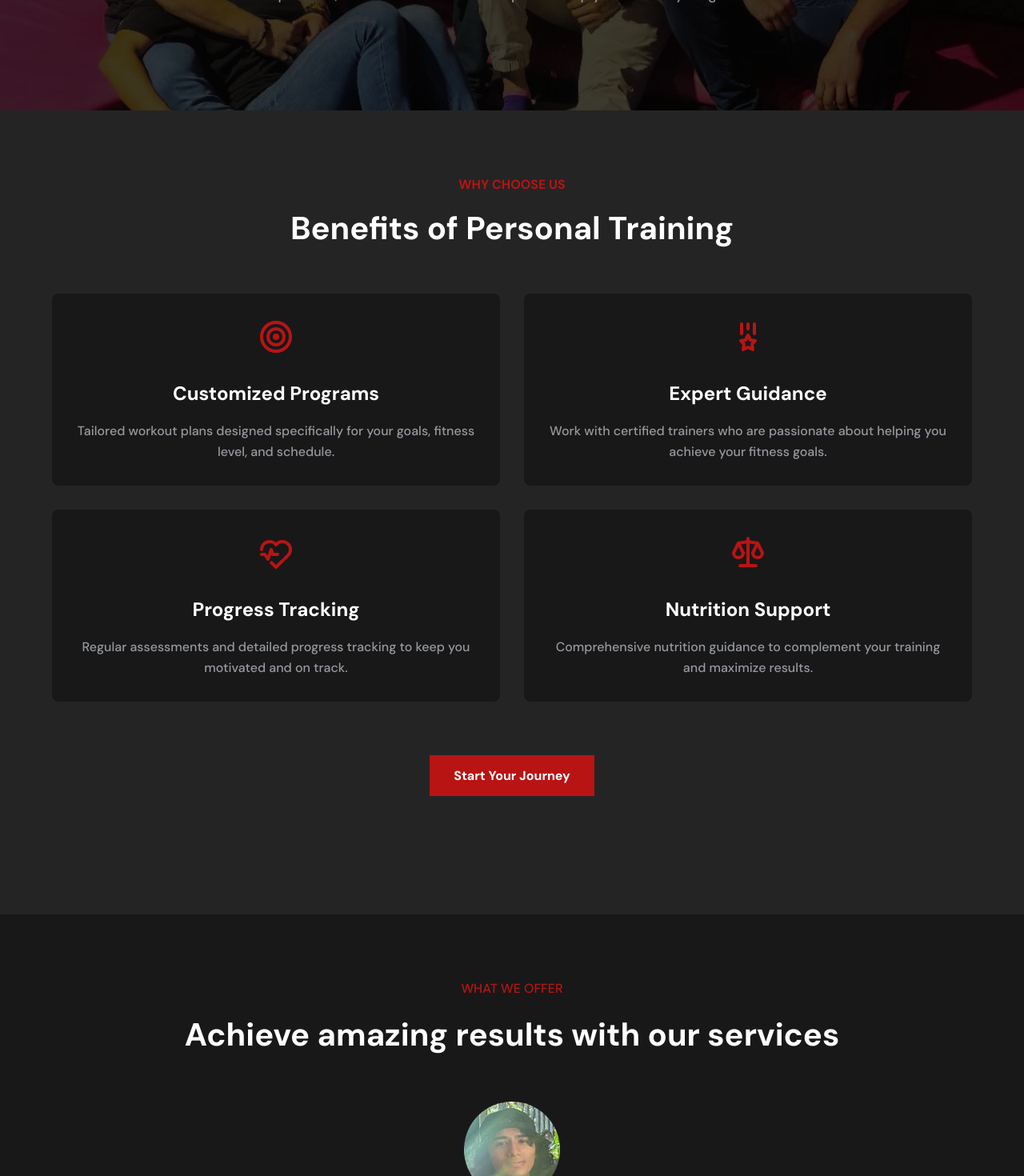
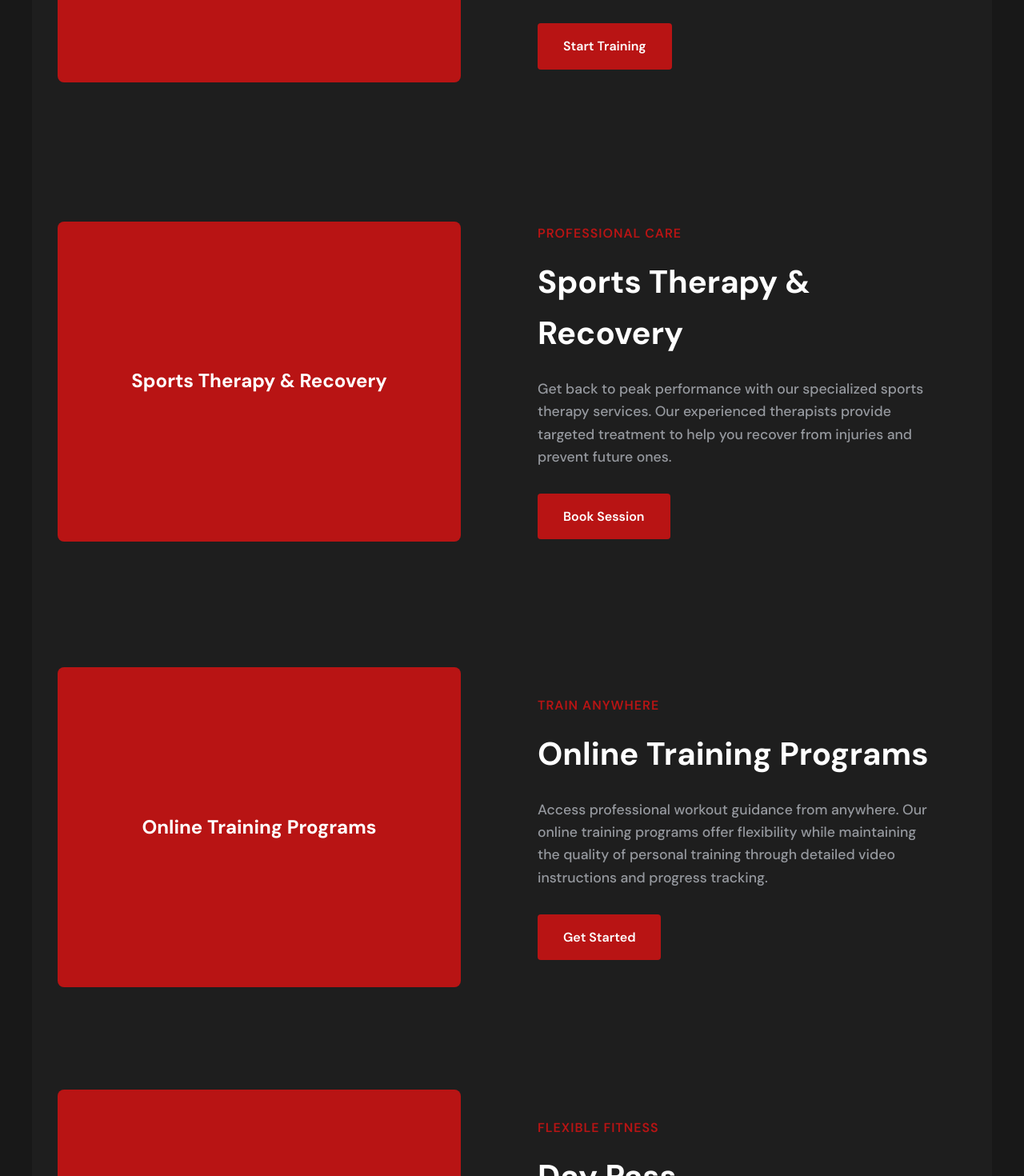
Before and after one commit to BryanCloudDev/gym-landing, a React (Vite) app: page / in a window 1280 px wide. Shown: the part 1880-3350 px from the top of the page at 80% size. Built offline with nearby package versions, Linux system fonts and the light colour scheme.

Commit message:
feat: Implement ServiceSection component with responsive design and integrate PlaceholderImage

```diff
--- a/src/components/PlaceholderImage.tsx
+++ b/src/components/PlaceholderImage.tsx
@@ -1,27 +1,34 @@
 import React from 'react';
 
 interface PlaceholderImageProps {
-  width: number;
-  height: number;
   text: string;
-  backgroundColor: string;
+  width?: string;
+  height?: string;
+  backgroundColor?: string;
 }
 
-const PlaceholderImage: React.FC<PlaceholderImageProps> = ({ width, height, text, backgroundColor }) => {
+const PlaceholderImage: React.FC<PlaceholderImageProps> = ({
+  text,
+  width = '100%',
+  height = '400px',
+  backgroundColor = '#B81414'
+}) => {
+  const style: React.CSSProperties = {
+    width,
+    height,
+    backgroundColor,
+    display: 'flex',
+    alignItems: 'center',
+    justifyContent: 'center',
+    color: 'white',
+    fontSize: '1.5rem',
+    fontWeight: 'bold',
+    textAlign: 'center',
+    borderRadius: '8px',
+  };
+
   return (
-    <div
-      style={{
-        width: `${width}px`,
-        height: `${height}px`,
-        backgroundColor,
-        display: 'flex',
-        alignItems: 'center',
-        justifyContent: 'center',
-        color: 'white',
-        fontSize: '20px',
-        fontWeight: 'bold',
-      }}
-    >
+    <div style={style}>
       {text}
     </div>
   );
--- /dev/null
+++ b/src/components/ServiceSection.tsx
@@ -0,0 +1,43 @@
+import { Link } from 'react-router';
+import React from 'react';
+
+import PlaceholderImage from './PlaceholderImage';
+import styles from '../styles/ServiceSection.module.css';
+
+interface ServiceSectionProps {
+  title: string;
+  subtitle: string;
+  description: string;
+  linkTo: string;
+  buttonText: string;
+  backgroundColor?: string;
+}
+
+const ServiceSection: React.FC<ServiceSectionProps> = ({
+  title,
+  subtitle,
+  description,
+  linkTo,
+  buttonText,
+  backgroundColor
+}) => {
+  return (
+    <div className={styles.container}>
+      <section className={styles.service}>
+        <div className={styles.imageContainer}>
+          <PlaceholderImage text={title} backgroundColor={backgroundColor} />
+        </div>
+        <div className={styles.content}>
+          <span className={styles.subtitle}>{subtitle}</span>
+          <h2 className={styles.title}>{title}</h2>
+          <p className={styles.description}>{description}</p>
+          <Link to={linkTo} className={styles.button}>
+            {buttonText}
+          </Link>
+        </div>
+      </section>
+    </div>
+  );
+};
+
+export default ServiceSection;
--- a/src/pages/HomePage.tsx
+++ b/src/pages/HomePage.tsx
@@ -1,6 +1,6 @@
 import { useEffect } from "react";
 
-import PersonalTraining from "../components/PersonalTraining";
+import ServiceSection from "../components/ServiceSection";
 import Testimonials from "../components/Testimonials";
 import HeroSection from "../components/HeroSection";
 import Features from "../components/Features";
@@ -16,7 +16,46 @@ const HomePage: React.FC = () => {
     <>
       <HeroSection />
       <Features />
-      <PersonalTraining />
+      <ServiceSection
+        title="Personal Training Excellence"
+        subtitle="Transform Your Fitness"
+        description="Experience personalized training sessions tailored to your goals. Our expert trainers will guide you through customized workouts, ensuring proper form and maximum results."
+        linkTo="/personal-training"
+        buttonText="Start Training"
+        backgroundColor="#B81414"
+      />
+      <ServiceSection
+        title="Sports Therapy & Recovery"
+        subtitle="Professional Care"
+        description="Get back to peak performance with our specialized sports therapy services. Our experienced therapists provide targeted treatment to help you recover from injuries and prevent future ones."
+        linkTo="/sports-therapy"
+        buttonText="Book Session"
+        backgroundColor="#B81414"
+      />
+      <ServiceSection
+        title="Online Training Programs"
+        subtitle="Train Anywhere"
+        description="Access professional workout guidance from anywhere. Our online training programs offer flexibility while maintaining the quality of personal training through detailed video instructions and progress tracking."
+        linkTo="/online-training"
+        buttonText="Get Started"
+        backgroundColor="#B81414"
+      />
+      <ServiceSection
+        title="Day Pass"
+        subtitle="Flexible Fitness"
+        description="Experience our state-of-the-art facilities and diverse range of equipment with our convenient day pass option. Perfect for travelers or those wanting to try out our gym before committing to a membership."
+        linkTo="/day-pass"
+        buttonText="Get Day Pass"
+        backgroundColor="#B81414"
+      />
+      <ServiceSection
+        title="Nutrition Plans"
+        subtitle="Fuel Your Success"
+        description="Transform your diet with personalized nutrition plans. Our expert nutritionists will create a customized meal plan that complements your training and helps you achieve your fitness goals faster."
+        linkTo="/nutrition-plans"
+        buttonText="Get Your Plan"
+        backgroundColor="#B81414"
+      />
       <Testimonials />
       <Pricing />
       <Contact />
--- /dev/null
+++ b/src/styles/ServiceSection.module.css
@@ -0,0 +1,103 @@
+.container {
+  background-color: var(--secondary-color);
+  color: #ffffff;
+}
+
+.service {
+  display: flex;
+  align-items: center;
+  gap: 4rem;
+  padding: 4rem 2rem;
+  max-width: 1200px;
+  margin: 0 auto;
+}
+
+.service:nth-child(odd) {
+  background-color: var(--third-color);
+}
+
+.service:nth-child(even) {
+  background-color: rgba(255, 255, 255, 0.05);
+}
+
+.service:nth-child(even) {
+  flex-direction: row-reverse;
+}
+
+.imageContainer {
+  flex: 1;
+  height: 400px;
+}
+
+.image {
+  width: 100%;
+  height: 100%;
+  object-fit: cover;
+  border-radius: 8px;
+}
+
+.content {
+  flex: 1;
+  padding: 2rem;
+}
+
+.subtitle {
+  color: var(--primary-color);
+  text-transform: uppercase;
+  font-weight: 600;
+  letter-spacing: 1px;
+  margin-bottom: 1rem;
+  display: block;
+}
+
+.title {
+  font-size: 2.5rem;
+  margin-bottom: 1.5rem;
+  color: #ffffff;
+  font-weight: bold;
+}
+
+.description {
+  font-size: 1.1rem;
+  line-height: 1.6;
+  color: #96999F;
+  margin-bottom: 2rem;
+}
+
+.button {
+  display: inline-block;
+  padding: 1rem 2rem;
+  background-color: var(--primary-color);
+  color: white;
+  text-decoration: none;
+  border-radius: 4px;
+  font-weight: 600;
+  transition: background-color 0.3s;
+}
+
+.button:hover {
+  background-color: var(--primary-color-hover);
+}
+
+@media (max-width: 768px) {
+  .service {
+    flex-direction: column;
+    gap: 2rem;
+  }
+
+  .service:nth-child(even) {
+    flex-direction: column;
+  }
+
+  .imageContainer {
+    height: 300px;
+  }
+
+  .content {
+    padding: 1rem 0;
+  }
+
+  .title {
+    font-size: 2rem;
+  }
+}
```
